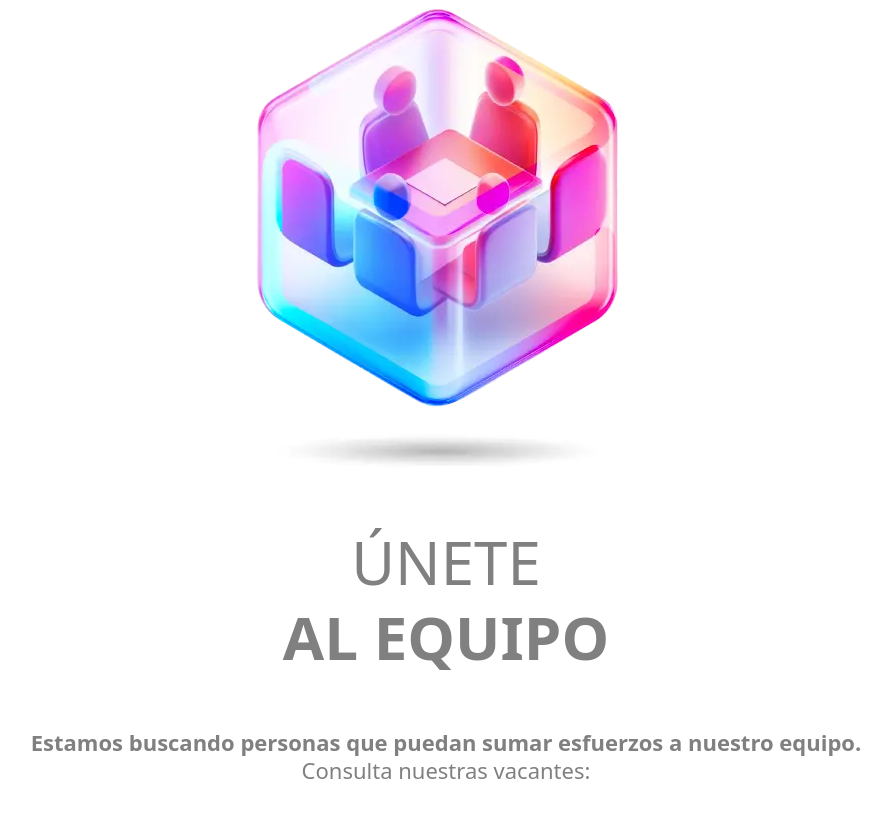
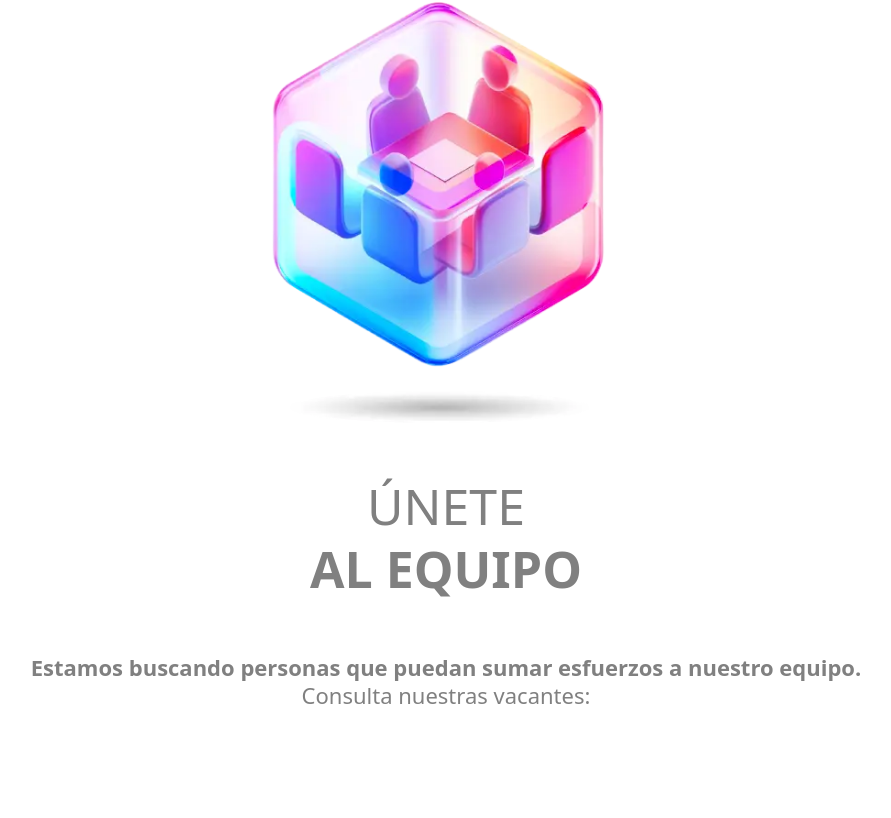
Before and after one commit to DesarrolloTibs/website_admin_tibs, a Next.js app: page /join-us in a window 1280 px wide. Shown: the part 208-1026 px from the top of the page, without its empty margins (194-1085 px from the left). Built offline with nearby package versions, Linux system fonts and the light colour scheme; no server answers.

Commit message:
[fix] styles join us

```diff
--- a/app/join-us/page.tsx
+++ b/app/join-us/page.tsx
@@ -54,24 +54,24 @@ function JoinUs() {
 
             <section className="flex flex-col w-full items-center text-[#808080]">
                 <img
-                    className='mt-[32px] mb-[20px] w-[179px] lg:w-[250px] xl:w-[600px] xl:mt-0 xl:mb-0'
+                    className='mt-[32px] mb-[20px] w-[179px] lg:w-[250px] xl:w-[550px] xl:mt-0 xl:mb-0'
                     src="/images/imagen-unete-al-equipo.webp"
                     alt="Imagen Únete al Equipo"
                 />
-                <p className="font-light text-[20px] md:text-[40px] xl:text-[60px] xl:leading-tight">ÚNETE</p>
-                <p className="font-bold text-[20px] md:text-[40px] xl:text-[60px] xl:leading-tight">AL EQUIPO</p>
-                <p className="hidden md:block mx-[348px] mt-[54px] mb-[150px] text-[33px] font-bold text-center md:mb-[120px] md:mx-[150px] md:text-[22px] leading-tight">
+                <h1 className="font-light xl:leading-tight">ÚNETE</h1>
+                <h1 className="font-bold xl:leading-tight">AL EQUIPO</h1>
+                <h2 className="hidden md:block mx-[348px] mt-[54px] mb-[150px] font-bold text-center md:mb-[120px] md:mx-[150px] leading-tight">
                     Estamos buscando personas que puedan sumar esfuerzos a nuestro equipo. <br/>
                     <span className="font-normal">
                         Consulta nuestras vacantes:
                     </span>
-                </p>
-                <p className="mx-[68px] mt-[48px] mb-[18px] text-[12px] font-bold text-center md:hidden">
+                </h2>
+                <h2 className="mx-[68px] mt-[48px] mb-[18px] font-bold text-center md:hidden">
                     Estamos buscando personas que puedan sumar esfuerzos a nuestro equipo.
-                </p>
-                <p className="text-[12px] mb-[52px] md:hidden">
+                </h2>
+                <h2 className="mb-[52px] md:hidden">
                     Consulta nuestras vacantes:
-                </p>
+                </h2>
             </section>
 
             {isAuthenticated && (
```
